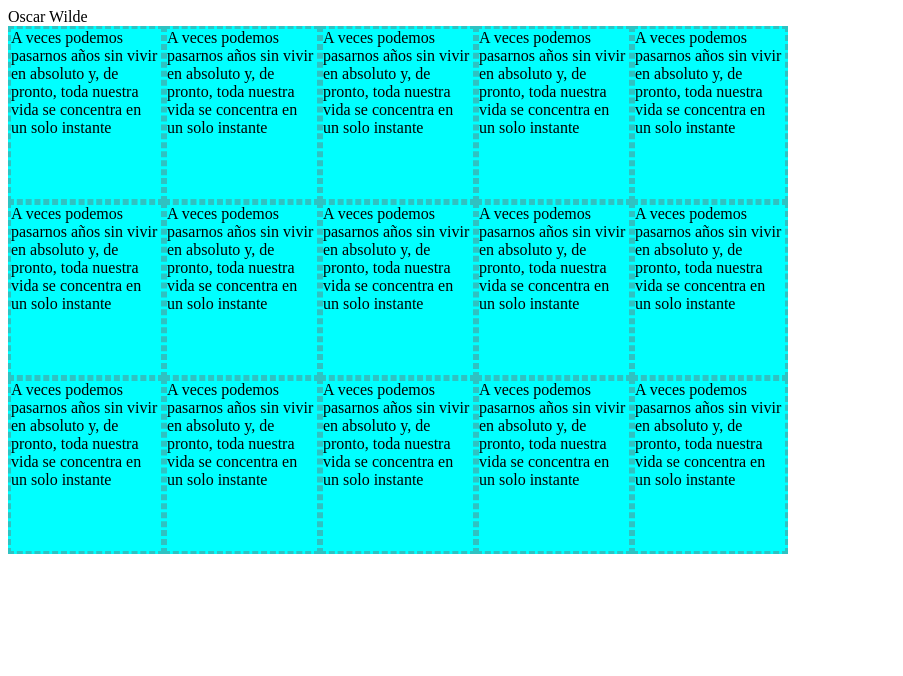
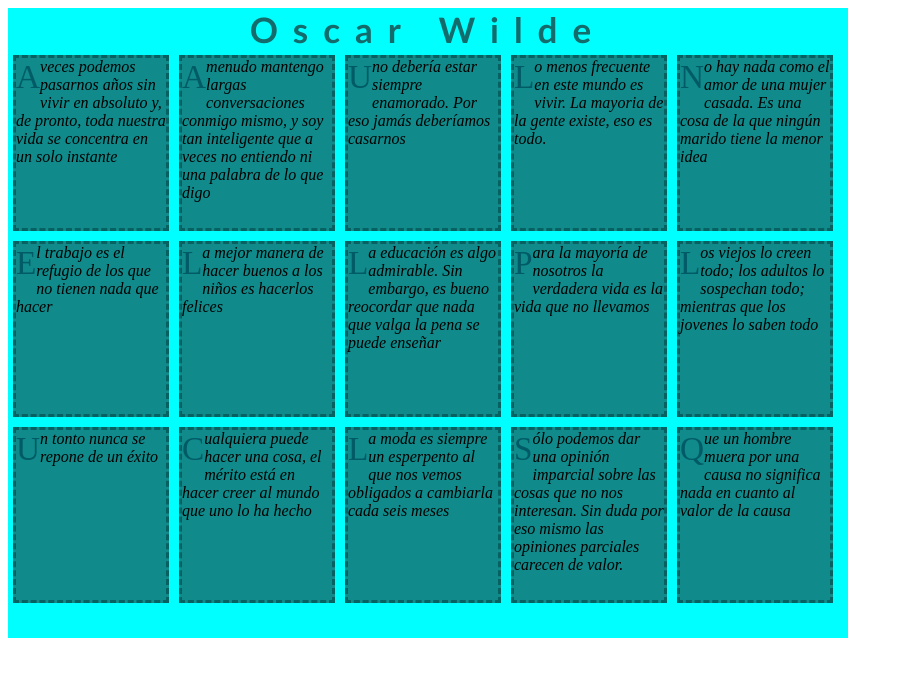
Before and after one commit to PabloMejM/PMM_LM1819, a plain HTML site: page Ejercicio05/EjercicioCapas.html in a window 1280 px wide. Shown: the whole page, without its empty margins (0-903 px from the left). Drawn offline with Linux system fonts and the light colour scheme.

Commit message:
pimera capa

```diff
--- a/Ejercicio05/EjercicioCapas.html
+++ b/Ejercicio05/EjercicioCapas.html
@@ -4,59 +4,69 @@
     <meta charset="utf-8" />
     <meta http-equiv="X-UA-Compatible" content="IE=edge">
     <title>EjercicioCapas</title>
+    <style>
+        .a::first-letter {
+            color:#005B67;
+            font-size: 25pt;
+            float: left;
+            font-style: normal;
+        }
+    </style>
     <meta name="viewport" content="width=device-width, initial-scale=1">
 </head>
 <body>
-    <div style="">Oscar Wilde</div>
-    <div style="border-style: dashed;border-color: rgb(47, 194, 194); width: 150px; height: 170px; background: aqua; float: left;">
+<div style="background-color: aqua; width: 840px; height: 630px">
+    <header style="font-size: 35px; text-align: center; letter-spacing: 15px; color: rgb(19, 107, 107);font-family: 'Gill Sans', 'Gill Sans MT', Calibri, 'Trebuchet MS', sans-serif; font-weight: bold">Oscar Wilde</header>
+    <div style="border-style: dashed;border-color: rgb(7, 97, 97); width: 150px; height: 170px; background: rgb(16, 138, 138); float: left; margin: 5px; font-style: italic " class="a">
     A veces podemos pasarnos años sin vivir en absoluto y, de pronto, toda nuestra vida se concentra en un solo instante
     </div>
-    <div style="border-style: dashed;border-color: rgb(47, 194, 194); width: 150px; height: 170px; background: aqua;  float: left">
-        A veces podemos pasarnos años sin vivir en absoluto y, de pronto, toda nuestra vida se concentra en un solo instante
+    <div style="border-style: dashed;border-color: rgb(7, 97, 97); width: 150px; height: 170px; background: rgb(16, 138, 138);  float: left; margin: 5px; font-style: italic" class="a">
+        A menudo mantengo largas conversaciones conmigo mismo, y soy tan inteligente que a veces no entiendo ni una palabra de lo que digo
      </div>
-    <div style="border-style: dashed;border-color: rgb(47, 194, 194); width: 150px; height: 170px; background: aqua; float: left">
-         A veces podemos pasarnos años sin vivir en absoluto y, de pronto, toda nuestra vida se concentra en un solo instante
+    <div style="border-style: dashed;border-color: rgb(7, 97, 97); width: 150px; height: 170px; background: rgb(16, 138, 138); float: left; margin: 5px; font-style: italic" class="a">
+        Uno debería estar siempre enamorado. Por eso jamás deberíamos casarnos
     </div>
-    <div style="border-style: dashed;border-color: rgb(47, 194, 194); width: 150px; height: 170px; background: aqua;  float: left">
-         A veces podemos pasarnos años sin vivir en absoluto y, de pronto, toda nuestra vida se concentra en un solo instante
+    <div style="border-style: dashed;border-color: rgb(7, 97, 97); width: 150px; height: 170px; background: rgb(16, 138, 138);  float: left; margin: 5px; font-style: italic" class="a">
+        Lo menos frecuente en este mundo es vivir. La mayoria de la gente existe, eso es todo.
     </div>
-    <div style="border-style: dashed;border-color: rgb(47, 194, 194); width: 150px; height: 170px; background: aqua; float: left;">
-         A veces podemos pasarnos años sin vivir en absoluto y, de pronto, toda nuestra vida se concentra en un solo instante
+    <div style="border-style: dashed;border-color: rgb(7, 97, 97); width: 150px; height: 170px; background: rgb(16, 138, 138); float: left; margin: 5px; font-style: italic" class="a">
+        No hay nada como el amor de una mujer casada. Es una cosa de la que ningún marido tiene la menor idea
     </div>
 
 
-    <div style="border-style: dashed;border-color: rgb(47, 194, 194); width: 150px; height: 170px; background: aqua; float: left;clear: both;">
-        A veces podemos pasarnos años sin vivir en absoluto y, de pronto, toda nuestra vida se concentra en un solo instante
+    <div style="border-style: dashed;border-color: rgb(7, 97, 97); width: 150px; height: 170px; background: rgb(16, 138, 138); float: left;clear: both; margin: 5px; font-style: italic" class="a">
+        El trabajo es el refugio de los que no tienen nada que hacer
     </div>
-    <div style="border-style: dashed;border-color: rgb(47, 194, 194); width: 150px; height: 170px; background: aqua; float: left">
-        A veces podemos pasarnos años sin vivir en absoluto y, de pronto, toda nuestra vida se concentra en un solo instante
+    <div style="border-style: dashed;border-color: rgb(7, 97, 97); width: 150px; height: 170px; background: rgb(16, 138, 138); float: left; margin: 5px; font-style: italic" class="a">
+        La mejor manera de hacer buenos a los niños es hacerlos felices
     </div>
-    <div style="border-style: dashed;border-color: rgb(47, 194, 194); width: 150px; height: 170px; background: aqua; float: left">
-        A veces podemos pasarnos años sin vivir en absoluto y, de pronto, toda nuestra vida se concentra en un solo instante
+    <div style="border-style: dashed;border-color: rgb(7, 97, 97); width: 150px; height: 170px; background: rgb(16, 138, 138); float: left; margin: 5px; font-style: italic" class="a">
+        La educación es algo admirable. Sin embargo, es bueno reocordar que nada que valga la pena se puede enseñar
     </div>
-    <div style="border-style: dashed;border-color: rgb(47, 194, 194); width: 150px; height: 170px; background: aqua; float: left">
-        A veces podemos pasarnos años sin vivir en absoluto y, de pronto, toda nuestra vida se concentra en un solo instante
+    <div style="border-style: dashed;border-color: rgb(7, 97, 97); width: 150px; height: 170px; background: rgb(16, 138, 138); float: left; margin: 5px; font-style: italic" class="a">
+        Para la mayoría de nosotros la verdadera vida es la vida que no llevamos
     </div>
-    <div style="border-style: dashed;border-color: rgb(47, 194, 194); width: 150px; height: 170px; background: aqua; float: left">
-        A veces podemos pasarnos años sin vivir en absoluto y, de pronto, toda nuestra vida se concentra en un solo instante
+    <div style="border-style: dashed;border-color: rgb(7, 97, 97); width: 150px; height: 170px; background: rgb(16, 138, 138); float: left; margin: 5px; font-style: italic" class="a">
+        Los viejos lo creen todo; los adultos lo sospechan todo; mientras que los jovenes lo saben todo
     </div>
 
 
 
-    <div style="border-style: dashed;border-color: rgb(47, 194, 194); width: 150px; height: 170px; background: aqua; float: left; clear: both;">
-        A veces podemos pasarnos años sin vivir en absoluto y, de pronto, toda nuestra vida se concentra en un solo instante
+    <div style="border-style: dashed;border-color: rgb(7, 97, 97); width: 150px; height: 170px; background: rgb(16, 138, 138); float: left; clear: both; margin: 5px; font-style: italic" class="a">
+        Un tonto nunca se repone de un éxito
     </div>
-    <div style="border-style: dashed;border-color: rgb(47, 194, 194); width: 150px; height: 170px; background: aqua; float: left">
-        A veces podemos pasarnos años sin vivir en absoluto y, de pronto, toda nuestra vida se concentra en un solo instante
+    <div style="border-style: dashed;border-color: rgb(7, 97, 97); width: 150px; height: 170px; background: rgb(16, 138, 138); float: left; margin: 5px; font-style: italic" class="a">
+        Cualquiera puede hacer una cosa, el mérito está en hacer creer al mundo que uno lo ha hecho
     </div>
-    <div style="border-style: dashed;border-color: rgb(47, 194, 194); width: 150px; height: 170px; background: aqua; float: left">
-        A veces podemos pasarnos años sin vivir en absoluto y, de pronto, toda nuestra vida se concentra en un solo instante
+    <div style="border-style: dashed;border-color: rgb(7, 97, 97); width: 150px; height: 170px; background: rgb(16, 138, 138); float: left; margin: 5px; font-style: italic" class="a">
+        La moda es siempre un esperpento al que nos vemos obligados a cambiarla cada seis meses
     </div>
-    <div style="border-style: dashed;border-color: rgb(47, 194, 194); width: 150px; height: 170px; background: aqua; float: left">
-        A veces podemos pasarnos años sin vivir en absoluto y, de pronto, toda nuestra vida se concentra en un solo instante
+    <div style="border-style: dashed;border-color: rgb(7, 97, 97); width: 150px; height: 170px; background: rgb(16, 138, 138); float: left; margin: 5px; font-style: italic" class="a">
+        Sólo podemos dar una opinión imparcial sobre las cosas que no nos interesan. Sin duda por eso mismo las opiniones parciales carecen de valor.
     </div>
-    <div style="border-style: dashed;border-color: rgb(47, 194, 194); width: 150px; height: 170px; background: aqua; float: left">
-        A veces podemos pasarnos años sin vivir en absoluto y, de pronto, toda nuestra vida se concentra en un solo instante
+    <div style="border-style: dashed;border-color: rgb(7, 97, 97); width: 150px; height: 170px; background: rgb(16, 138, 138); float: left; margin: 5px; font-style: italic" class="a">
+        Que un hombre muera por una causa no significa nada en cuanto al valor de la causa
     </div>
+</div>
 </body>
 </html>
```
